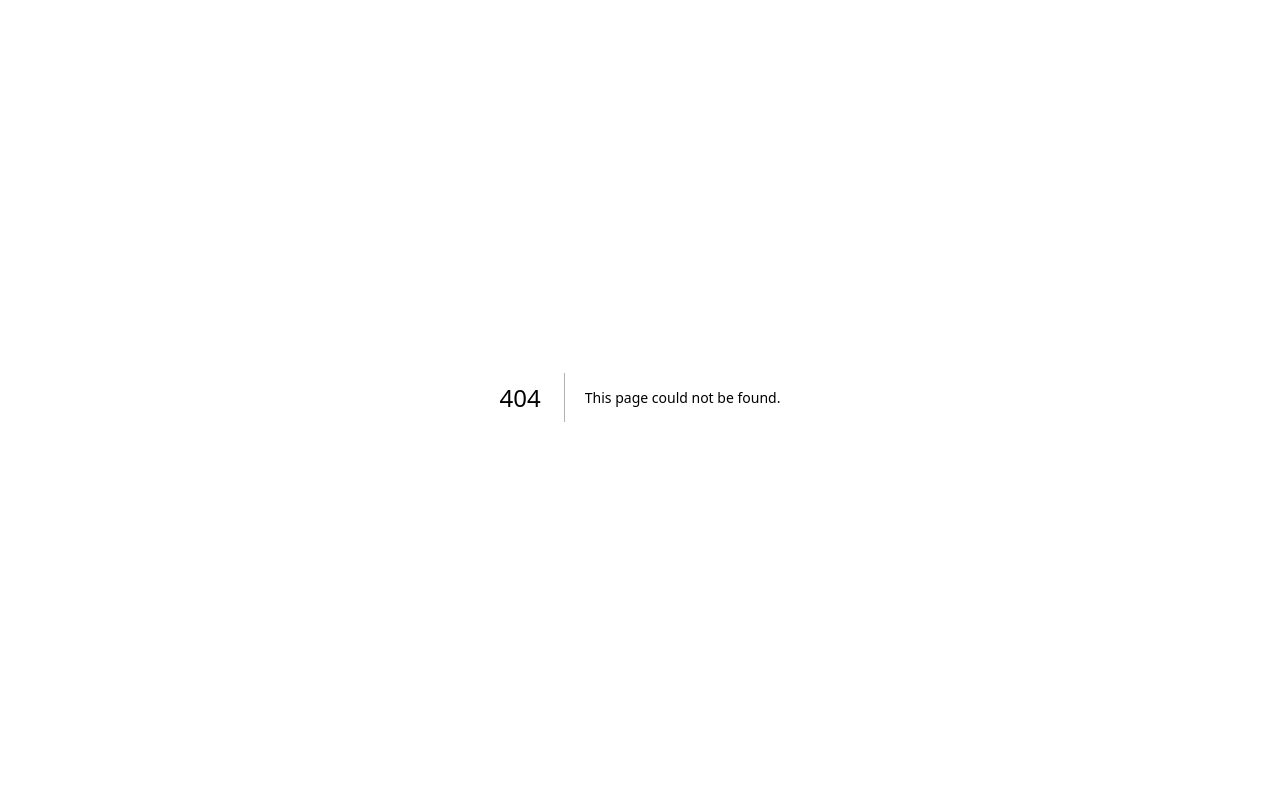
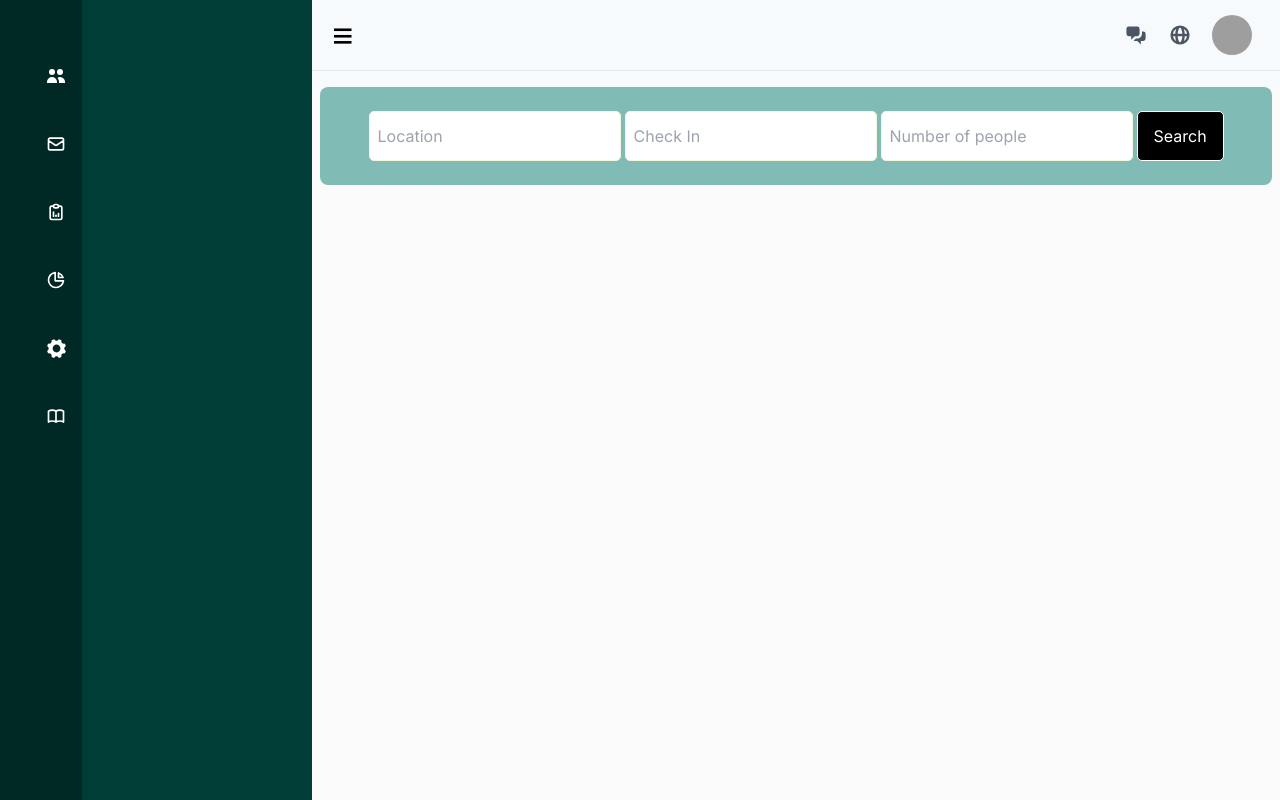
Before and after one commit to MeremArt/Paircular-app, a Next.js app: page /dashboard/search in a window 1280 px wide. Before the commit this address had no page. Built offline with nearby package versions, Linux system fonts and the light colour scheme; grey boxes are pictures that could not be loaded.

Commit message:
add: search bar added

```diff
--- a/app/dashboard/page.js
+++ b/app/dashboard/page.js
@@ -1,8 +1,6 @@
 "use client";
 import { DashboardLayout } from "@/components/Dashboard/Layout";
 
-import { BsFillPeopleFill } from "react-icons/bs";
-import { AiOutlineFolderView } from "react-icons/ai";
 const dashboard = ({ children }) => {
   return (
     <>
--- /dev/null
+++ b/app/dashboard/search/page.js
@@ -0,0 +1,45 @@
+/* search.js */
+import { DashboardLayout } from "@/components/Dashboard/Layout";
+
+import styles from "./search.module.css";
+
+const Search = ({ children }) => {
+  return (
+    <>
+      <DashboardLayout>
+        <main>
+          <section>
+            <div className={styles.container}>
+              <form>
+                <div className={styles.wrapper}>
+                  <div className={styles.searchcontainer}>
+                    <input
+                      type="text"
+                      className={styles.inputstyle}
+                      placeholder="Location"
+                    />
+                    <input
+                      type="text"
+                      className={styles.inputstyle}
+                      placeholder="Check In "
+                    />
+                    <input
+                      type="text"
+                      className={styles.inputstyle}
+                      placeholder="Number of people"
+                    />
+                    <button type="submit" className={styles.button}>
+                      Search
+                    </button>
+                  </div>
+                </div>
+              </form>
+            </div>
+          </section>
+        </main>
+      </DashboardLayout>
+    </>
+  );
+};
+
+export default Search;
--- /dev/null
+++ b/app/dashboard/search/search.module.css
@@ -0,0 +1,65 @@
+.container {
+  width: 100%;
+  border-radius: 8px;
+  background: #80bcb5;
+  margin: 0 auto;
+  padding: 16px;
+  display: flex;
+  justify-content: center;
+}
+
+.wrapper {
+  margin: 8px 0;
+}
+
+.searchcontainer {
+  display: flex;
+  flex-direction: row;
+  flex-wrap: nowrap;
+  justify-content: flex-start;
+  align-content: stretch;
+  align-items: flex-start;
+}
+
+.inputstyle {
+  min-width: 20px;
+  padding: 8px;
+  margin: 0 4px 0 0;
+  border: 1px solid #f5f5dc;
+  border-radius: 5px;
+  height: 50px;
+}
+
+.button {
+  padding: 8px 16px;
+  min-height: 50px;
+  min-width: 10px;
+  word-wrap: nowrap;
+  background: #000;
+  color: #fff;
+  border: 1px solid #fff;
+  border-radius: 5px;
+}
+
+.inputstyle {
+  order: 0;
+  align-self: auto;
+}
+
+.search {
+  flex: 2 1 auto;
+}
+
+.date-from {
+  flex: 1 1 auto;
+}
+
+.date-to {
+  flex: 1 1 auto;
+}
+
+.button {
+  order: 4;
+  flex: 0 1 auto;
+  align-self: auto;
+}
```
